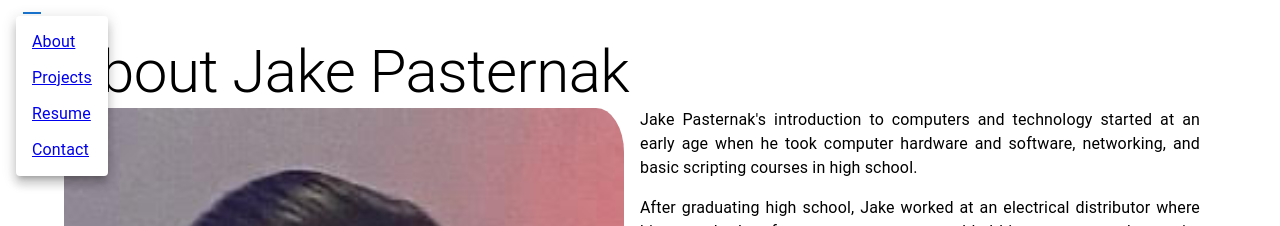
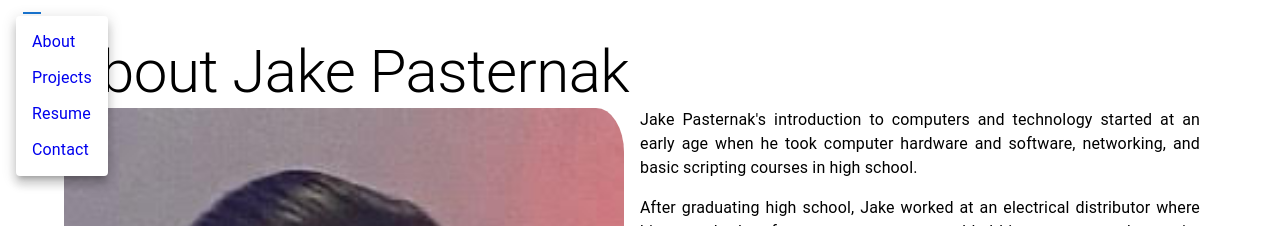
Before and after one commit to jdpasternak/portfolio, a React (Create React App) app: page /about in a window 1280 px wide. Both pictures are taken after a click on the button 32 px from the left and 18 px from the top of the page. Shown: the top 226 px of the page. Built offline with nearby package versions, Linux system fonts and the light colour scheme.

Commit message:
updates menu item generation

```diff
--- a/src/App.js
+++ b/src/App.js
@@ -73,18 +73,20 @@ function App() {
             horizontal: "left",
           }}
         >
-          <Link to="/about" onClick={handleClose}>
-            <MenuItem>About</MenuItem>
-          </Link>
-          <Link to="/projects" onClick={handleClose}>
-            <MenuItem>Projects</MenuItem>
-          </Link>
-          <Link to="/resume" onClick={handleClose}>
-            <MenuItem>Resume</MenuItem>
-          </Link>
-          <Link to="/contact" onClick={handleClose}>
-            <MenuItem>Contact</MenuItem>
-          </Link>
+          {[
+            { text: "About", path: "/about" },
+            { text: "Projects", path: "/projects" },
+            { text: "Resume", path: "/resume" },
+            { text: "Contact", path: "/contact" },
+          ].map((item) => (
+            <Link
+              to={item.path}
+              onClick={handleClose}
+              style={{ textDecoration: "none" }}
+            >
+              <MenuItem>{item.text}</MenuItem>
+            </Link>
+          ))}
         </Menu>
       </header>
 
```
